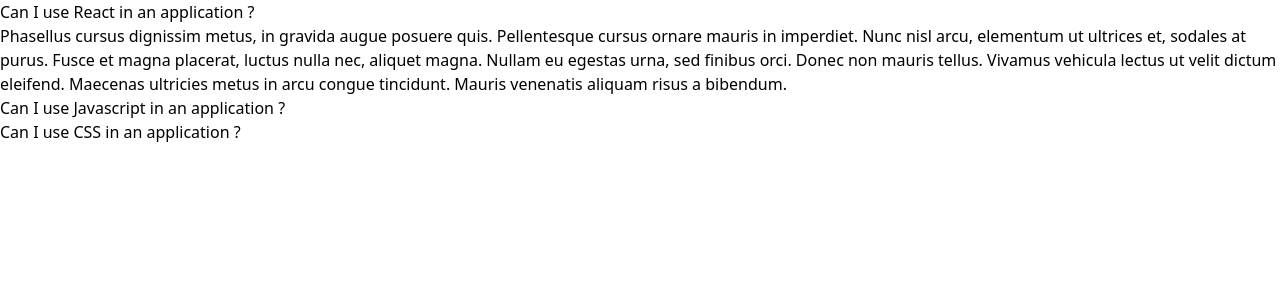
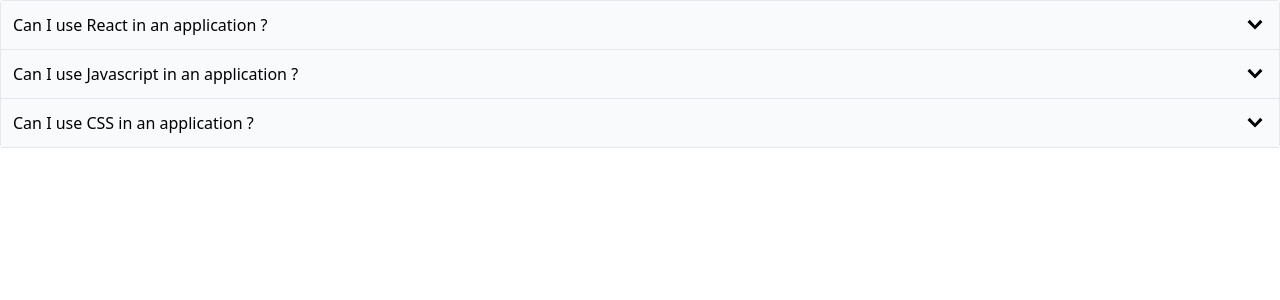
Before and after one commit to suriyaaap13/comps, a React (Create React App) app: page / in a window 1280 px wide. Shown: the top 300 px of the page. Built offline with nearby package versions, Linux system fonts and the light colour scheme.

Commit message:
Style the Accordian properly

```diff
--- a/src/components/Accordion.js
+++ b/src/components/Accordion.js
@@ -1,26 +1,42 @@
-import { func } from "prop-types";
+import { GoChevronLeft, GoChevronDown } from "react-icons/go";
 import { useState } from "react";
 
 
 export default function Accordion({ items }) {
 
-  const [expandedItem, setExpandedItem] = useState(0);
+  const [expandedItem, setExpandedItem] = useState(-1);
 
+  const handleClick = (index)=>{
+
+    setExpandedItem((current)=>{
+      // console.log("Hello World", expandedItem, current, index);
+      if(current === index)
+        return -1;
+      else
+        return index;
+    });
+  }
 
   const renderedItems = items.map(( item, index )=>{
 
     const isExpanded = index === expandedItem;
 
+    const icon = (<span className="text-2xl">{isExpanded ? <GoChevronLeft/> : <GoChevronDown/>}</span>);
+
     return (
       <div key={item.id}>
-          <div onClick={()=>setExpandedItem(index)}>{item.label}</div>
-          <div>{isExpanded&&<div>{item.content}</div>}</div>
+          <div className="flex justify-between p-3 bg-gray-50 border-b items-center cursor-pointer" onClick={()=>handleClick(index)}>
+            {item.label}
+            <br/>
+            {icon}
+          </div>
+          <div>{isExpanded && <div className="border-b p-5">{item.content}</div>}</div>
       </div>
     )
   });
 
   return (
-    <div>
+    <div className="border-x border-t rounded">
         {renderedItems}
     </div>
   )
```
